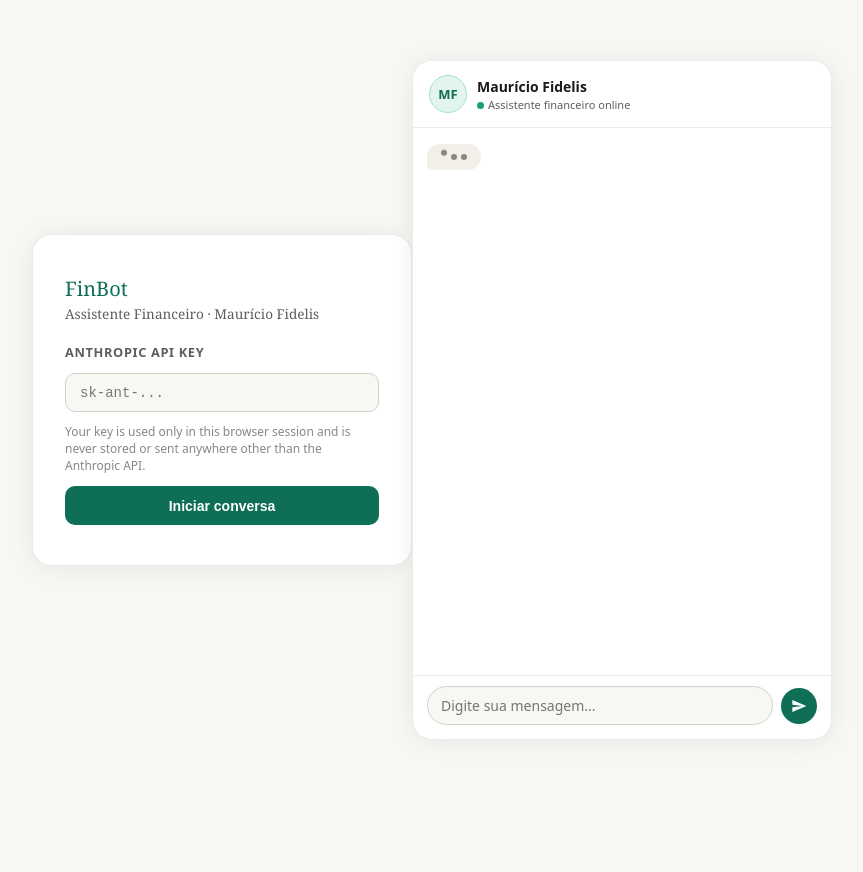
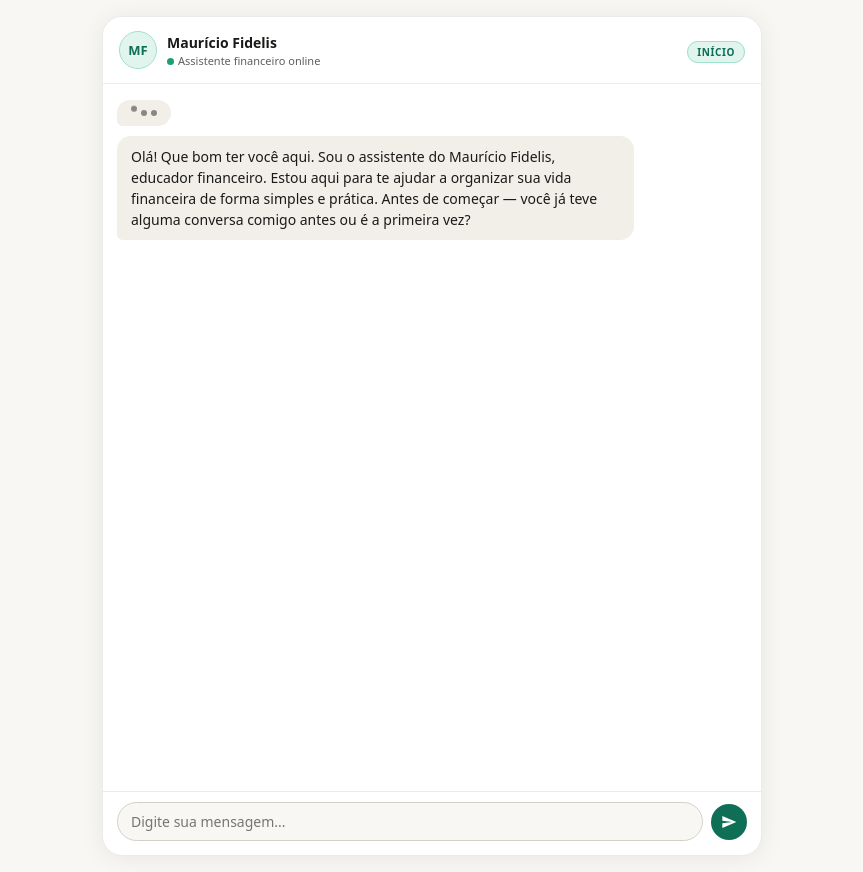
Before and after one commit to joaoBrRj91/assistant-financial-agent, a website with bundled scripts: page index.html in a window 1280 px wide. Shown: the whole page, without its empty margins (208-1071 px from the left). Before the commit the page ends 800 px from the top, so only its background shows below. Built offline with nearby package versions, Linux system fonts and the light colour scheme; some packages are replaced by stand-ins of ours; no server answers.

Commit message:
Remove sidebar conection key claude api and change side chat

```diff
--- a/index.html
+++ b/index.html
@@ -8,30 +8,8 @@
 </head>
 <body>
 
-  <!-- API Key Entry Screen -->
-  <div id="api-key-screen">
-    <div class="key-screen-logo">
-      FinBot
-      <span>Assistente Financeiro · Maurício Fidelis</span>
-    </div>
-    <form id="api-key-form" style="display:flex;flex-direction:column;gap:0.75rem;">
-      <label class="key-screen-label" for="api-key-input">Anthropic API Key</label>
-      <input
-        id="api-key-input"
-        type="password"
-        placeholder="sk-ant-..."
-        autocomplete="off"
-        required
-      />
-      <p class="key-screen-hint">
-        Your key is used only in this browser session and is never stored or sent anywhere other than the Anthropic API.
-      </p>
-      <button id="start-btn" type="submit">Iniciar conversa</button>
-    </form>
-  </div>
-
   <!-- Chat Application -->
-  <div id="app" hidden>
+  <div id="app">
     <!-- Header -->
     <header class="header">
       <div class="avatar">MF</div>
--- a/src/hooks/useConversation.js
+++ b/src/hooks/useConversation.js
@@ -1,33 +1,38 @@
-import { callAnthropicAPI } from '../services/anthropicService.js'
-import { parseSpecialTokens } from '../utils/tokenParser.js'
-import { SYSTEM_PROMPT } from '../constants/systemPrompt.js'
+import { callAnthropicAPI } from "../services/anthropicService.js";
+import { parseSpecialTokens } from "../utils/tokenParser.js";
+import { SYSTEM_PROMPT } from "../constants/systemPrompt.js";
 
-const STORAGE_KEY = 'mf_chat_history'
+const STORAGE_KEY = "mf_chat_history";
 
 const OPENING_MESSAGE = {
-  role: 'assistant',
+  role: "assistant",
   content:
-    'Olá! Que bom ter você aqui. Sou o assistente do Maurício Fidelis, educador financeiro. ' +
-    'Estou aqui para te ajudar a organizar sua vida financeira de forma simples e prática. ' +
-    'Antes de começar — você já teve alguma conversa comigo antes ou é a primeira vez?'
-}
+    "Olá! Que bom ter você aqui. Sou o assistente do Maurício Fidelis, educador financeiro. " +
+    "Estou aqui para te ajudar a organizar sua vida financeira de forma simples e prática. " +
+    "Antes de começar — você já teve alguma conversa comigo antes ou é a primeira vez?",
+};
 
 const FALLBACK_MESSAGE = {
-  role: 'assistant',
-  content: 'Tive um problema de conexão. Pode tentar de novo?'
-}
+  role: "assistant",
+  content: "Tive um problema de conexão. Pode tentar de novo?",
+};
 
-const FALLBACK_PAYLOAD = { text: null, calcData: null, isCTA: false, returningTheme: null }
+const FALLBACK_PAYLOAD = {
+  text: null,
+  calcData: null,
+  isCTA: false,
+  returningTheme: null,
+};
 
 function loadFromStorage() {
   try {
-    const raw = localStorage.getItem(STORAGE_KEY)
-    if (!raw) return null
-    const parsed = JSON.parse(raw)
-    if (!Array.isArray(parsed)) return null
-    return parsed
+    const raw = localStorage.getItem(STORAGE_KEY);
+    if (!raw) return null;
+    const parsed = JSON.parse(raw);
+    if (!Array.isArray(parsed)) return null;
+    return parsed;
   } catch {
-    return null
+    return null;
   }
 }
 
@@ -39,62 +44,66 @@
  * @returns {{ getState: Function, sendMessage: Function, subscribe: Function }}
  */
 export function useConversation(apiKey) {
-  let _messages = loadFromStorage() ?? [OPENING_MESSAGE]
-  let _isLoading = false
-  let _lastPayload = null
-  const _listeners = new Set()
+  let _messages = loadFromStorage() ?? [OPENING_MESSAGE];
+  let _isLoading = false;
+  let _lastPayload = null;
+  const _listeners = new Set();
 
   function _persist() {
-    localStorage.setItem(STORAGE_KEY, JSON.stringify(_messages))
+    localStorage.setItem(STORAGE_KEY, JSON.stringify(_messages));
   }
 
   function _notify() {
-    const state = getState()
-    _listeners.forEach(fn => fn(state))
+    const state = getState();
+    _listeners.forEach((fn) => fn(state));
   }
 
   function getState() {
     return {
       messages: [..._messages],
       isLoading: _isLoading,
-      lastPayload: _lastPayload
-    }
+      lastPayload: _lastPayload,
+    };
   }
 
   function subscribe(fn) {
-    _listeners.add(fn)
-    return () => _listeners.delete(fn)
+    _listeners.add(fn);
+    return () => _listeners.delete(fn);
   }
 
   async function sendMessage(userText) {
     // Optimistic update — user message visible immediately
-    _messages = [..._messages, { role: 'user', content: userText }]
-    _isLoading = true
-    _lastPayload = null
-    _persist()
-    _notify()
+    _messages = [..._messages, { role: "user", content: userText }];
+    _isLoading = true;
+    _lastPayload = null;
+    _persist();
+    _notify();
 
     try {
-      const rawResponse = await callAnthropicAPI(_messages, SYSTEM_PROMPT, apiKey)
-      const parsed = parseSpecialTokens(rawResponse)
+      const rawResponse = await callAnthropicAPI(
+        _messages,
+        SYSTEM_PROMPT,
+        apiKey,
+      );
+      const parsed = parseSpecialTokens(rawResponse);
 
       // Store raw response so the model sees its own tokens in future turns
-      _messages = [..._messages, { role: 'assistant', content: rawResponse }]
+      _messages = [..._messages, { role: "assistant", content: rawResponse }];
       _lastPayload = {
         text: parsed.text,
         calcData: parsed.calcData,
         isCTA: parsed.isCTA,
-        returningTheme: parsed.returningTheme
-      }
+        returningTheme: parsed.returningTheme,
+      };
     } catch {
-      _messages = [..._messages, FALLBACK_MESSAGE]
-      _lastPayload = { ...FALLBACK_PAYLOAD }
+      _messages = [..._messages, FALLBACK_MESSAGE];
+      _lastPayload = { ...FALLBACK_PAYLOAD };
     } finally {
-      _isLoading = false
-      _persist()
-      _notify()
+      _isLoading = false;
+      _persist();
+      _notify();
     }
   }
 
-  return { getState, sendMessage, subscribe }
+  return { getState, sendMessage, subscribe };
 }
--- a/src/styles/main.css
+++ b/src/styles/main.css
@@ -1,45 +1,51 @@
 /* ── Design Tokens ─────────────────────────────────────── */
 :root {
-  --teal-50:  #E1F5EE;
-  --teal-100: #9FE1CB;
-  --teal-400: #1D9E75;
-  --teal-600: #0F6E56;
+  --teal-50: #e1f5ee;
+  --teal-100: #9fe1cb;
+  --teal-400: #1d9e75;
+  --teal-600: #0f6e56;
   --teal-800: #085041;
-  --teal-900: #04342C;
+  --teal-900: #04342c;
 
-  --blue-50:  #E3F0FC;
-  --blue-100: #A8CFEF;
-  --blue-400: #2676B8;
-  --blue-600: #1A5A8E;
+  --blue-50: #e3f0fc;
+  --blue-100: #a8cfef;
+  --blue-400: #2676b8;
+  --blue-600: #1a5a8e;
 
-  --amber-50:  #FAEEDA;
-  --amber-100: #F5D89A;
-  --amber-400: #BA7517;
-  --amber-600: #854F0B;
+  --amber-50: #faeeda;
+  --amber-100: #f5d89a;
+  --amber-400: #ba7517;
+  --amber-600: #854f0b;
 
-  --gray-50:  #F1EFE8;
-  --gray-100: #D3D1C7;
+  --gray-50: #f1efe8;
+  --gray-100: #d3d1c7;
   --gray-400: #888780;
-  --gray-600: #5F5E5A;
+  --gray-600: #5f5e5a;
   --gray-800: #444441;
 
-  --bg:      #f8f7f4;
+  --bg: #f8f7f4;
   --surface: #ffffff;
-  --border:  rgba(0, 0, 0, 0.08);
-  --text:    #1a1a18;
-  --text-muted: #5F5E5A;
+  --border: rgba(0, 0, 0, 0.08);
+  --text: #1a1a18;
+  --text-muted: #5f5e5a;
 
   --radius-sm: 6px;
   --radius-md: 10px;
   --radius-lg: 14px;
   --radius-xl: 20px;
 
-  --font-serif: 'Georgia', serif;
+  --font-serif: "Georgia", serif;
   --font-ui: system-ui, -apple-system, sans-serif;
 }
 
 /* ── Reset ─────────────────────────────────────────────── */
-*, *::before, *::after { box-sizing: border-box; margin: 0; padding: 0; }
+*,
+*::before,
+*::after {
+  box-sizing: border-box;
+  margin: 0;
+  padding: 0;
+}
 body {
   font-family: var(--font-ui);
   background: var(--bg);
@@ -50,74 +56,16 @@
   padding: 1rem;
 }
 
-/* ── API Key Screen ─────────────────────────────────────── */
-#api-key-screen {
-  width: 380px;
-  max-width: 100%;
-  background: var(--surface);
-  border-radius: var(--radius-xl);
-  border: 0.5px solid var(--border);
-  padding: 2.5rem 2rem;
-  box-shadow: 0 2px 24px rgba(0, 0, 0, 0.07);
-  display: flex;
-  flex-direction: column;
-  gap: 1.25rem;
-}
-.key-screen-logo {
-  font-family: var(--font-serif);
-  font-size: 1.25rem;
-  color: var(--teal-600);
-  font-weight: 400;
-}
-.key-screen-logo span { color: var(--gray-600); font-size: 0.85rem; display: block; margin-top: 2px; }
-.key-screen-label {
-  font-size: 0.8rem;
-  font-weight: 600;
-  color: var(--text-muted);
-  letter-spacing: 0.05em;
-  text-transform: uppercase;
-}
-#api-key-input {
-  width: 100%;
-  padding: 0.65rem 0.875rem;
-  border: 1px solid var(--gray-100);
-  border-radius: var(--radius-md);
-  font-size: 0.875rem;
-  font-family: monospace;
-  background: var(--bg);
-  color: var(--text);
-  outline: none;
-  transition: border-color 0.15s;
-}
-#api-key-input:focus { border-color: var(--teal-400); }
-.key-screen-hint {
-  font-size: 0.75rem;
-  color: var(--gray-400);
-  line-height: 1.4;
-}
-#start-btn {
-  padding: 0.7rem 1.25rem;
-  background: var(--teal-600);
-  color: #fff;
-  border: none;
-  border-radius: var(--radius-md);
-  font-size: 0.875rem;
-  font-weight: 600;
-  cursor: pointer;
-  transition: background 0.15s;
-}
-#start-btn:hover { background: var(--teal-800); }
-
 /* ── Chat Shell ─────────────────────────────────────────── */
 #app {
-  width: 420px;
+  width: 660px;
   max-width: 100%;
   background: var(--surface);
   border-radius: var(--radius-xl);
   border: 0.5px solid var(--border);
   display: flex;
   flex-direction: column;
-  height: 680px;
+  height: 840px;
   overflow: hidden;
   box-shadow: 0 2px 24px rgba(0, 0, 0, 0.07);
 }
@@ -133,33 +81,66 @@
   flex-shrink: 0;
 }
 .avatar {
-  width: 38px; height: 38px;
+  width: 38px;
+  height: 38px;
   border-radius: 50%;
   background: var(--teal-50);
   border: 1.5px solid var(--teal-100);
-  display: flex; align-items: center; justify-content: center;
-  font-size: 13px; font-weight: 600; color: var(--teal-600);
+  display: flex;
+  align-items: center;
+  justify-content: center;
+  font-size: 13px;
+  font-weight: 600;
+  color: var(--teal-600);
   flex-shrink: 0;
 }
-.header-info { flex: 1; }
-.header-name { font-size: 14px; font-weight: 600; color: var(--text); }
-.header-sub  { font-size: 11px; color: var(--text-muted); margin-top: 1px; }
-.status-dot  {
-  width: 7px; height: 7px; border-radius: 50%;
+.header-info {
+  flex: 1;
+}
+.header-name {
+  font-size: 14px;
+  font-weight: 600;
+  color: var(--text);
+}
+.header-sub {
+  font-size: 11px;
+  color: var(--text-muted);
+  margin-top: 1px;
+}
+.status-dot {
+  width: 7px;
+  height: 7px;
+  border-radius: 50%;
   background: var(--teal-400);
-  display: inline-block; margin-right: 4px;
+  display: inline-block;
+  margin-right: 4px;
 }
 
 /* Stage badge (created by StageBadge component) */
 .stage-badge {
-  font-size: 10px; font-weight: 600; letter-spacing: 0.06em;
-  text-transform: uppercase; padding: 3px 9px;
+  font-size: 10px;
+  font-weight: 600;
+  letter-spacing: 0.06em;
+  text-transform: uppercase;
+  padding: 3px 9px;
   border-radius: 20px;
   transition: all 0.3s;
 }
-.stage-badge--teal  { background: var(--teal-50);  color: var(--teal-600);  border: 0.5px solid var(--teal-100); }
-.stage-badge--blue  { background: var(--blue-50);  color: var(--blue-600);  border: 0.5px solid var(--blue-100); }
-.stage-badge--amber { background: var(--amber-50); color: var(--amber-600); border: 0.5px solid var(--amber-100); }
+.stage-badge--teal {
+  background: var(--teal-50);
+  color: var(--teal-600);
+  border: 0.5px solid var(--teal-100);
+}
+.stage-badge--blue {
+  background: var(--blue-50);
+  color: var(--blue-600);
+  border: 0.5px solid var(--blue-100);
+}
+.stage-badge--amber {
+  background: var(--amber-50);
+  color: var(--amber-600);
+  border: 0.5px solid var(--amber-100);
+}
 
 /* ── Chat Area ──────────────────────────────────────────── */
 .chat-area {
@@ -173,9 +154,16 @@
 }
 
 /* ── Message Bubbles ────────────────────────────────────── */
-.msg-wrap         { display: flex; flex-direction: column; }
-.msg-wrap.user    { align-items: flex-end; }
-.msg-wrap.bot     { align-items: flex-start; }
+.msg-wrap {
+  display: flex;
+  flex-direction: column;
+}
+.msg-wrap.user {
+  align-items: flex-end;
+}
+.msg-wrap.bot {
+  align-items: flex-start;
+}
 .msg {
   max-width: 82%;
   padding: 10px 14px;
@@ -208,16 +196,27 @@
   width: fit-content;
 }
 #typing-indicator span {
-  width: 6px; height: 6px;
+  width: 6px;
+  height: 6px;
   border-radius: 50%;
   background: var(--gray-400);
   animation: bounce 1.2s infinite;
 }
-#typing-indicator span:nth-child(2) { animation-delay: 0.2s; }
-#typing-indicator span:nth-child(3) { animation-delay: 0.4s; }
+#typing-indicator span:nth-child(2) {
+  animation-delay: 0.2s;
+}
+#typing-indicator span:nth-child(3) {
+  animation-delay: 0.4s;
+}
 @keyframes bounce {
-  0%, 60%, 100% { transform: translateY(0); }
-  30% { transform: translateY(-5px); }
+  0%,
+  60%,
+  100% {
+    transform: translateY(0);
+  }
+  30% {
+    transform: translateY(-5px);
+  }
 }
 
 /* ── Reserve Card ───────────────────────────────────────── */
@@ -267,7 +266,11 @@
   line-height: 1.5;
   color: var(--text);
 }
-.cta-card { display: flex; flex-direction: column; gap: 6px; }
+.cta-card {
+  display: flex;
+  flex-direction: column;
+  gap: 6px;
+}
 .cta-card__heading {
   font-family: var(--font-serif);
   font-size: 0.95rem;
@@ -294,7 +297,7 @@
 }
 .stage-divider::before,
 .stage-divider::after {
-  content: '';
+  content: "";
   flex: 1;
   height: 1px;
   background: var(--gray-100);
@@ -341,13 +344,19 @@
   cursor: pointer;
   transition: all 0.15s;
 }
-.quick-reply-btn:hover { border-color: var(--teal-400); color: var(--teal-600); }
+.quick-reply-btn:hover {
+  border-color: var(--teal-400);
+  color: var(--teal-600);
+}
 .quick-reply-btn--primary.teal {
   background: var(--teal-600);
   border-color: var(--teal-600);
   color: #fff;
 }
-.quick-reply-btn--primary.teal:hover { background: var(--teal-800); border-color: var(--teal-800); }
+.quick-reply-btn--primary.teal:hover {
+  background: var(--teal-800);
+  border-color: var(--teal-800);
+}
 
 /* ── Input Area ─────────────────────────────────────────── */
 .input-area {
@@ -371,18 +380,34 @@
   transition: border-color 0.15s;
   resize: none;
 }
-#msg-input:focus { border-color: var(--teal-400); }
-#msg-input:disabled { opacity: 0.5; }
+#msg-input:focus {
+  border-color: var(--teal-400);
+}
+#msg-input:disabled {
+  opacity: 0.5;
+}
 #send-btn {
-  width: 36px; height: 36px;
+  width: 36px;
+  height: 36px;
   border-radius: 50%;
   background: var(--teal-600);
   border: none;
   cursor: pointer;
-  display: flex; align-items: center; justify-content: center;
+  display: flex;
+  align-items: center;
+  justify-content: center;
   flex-shrink: 0;
   transition: background 0.15s;
 }
-#send-btn:hover:not(:disabled) { background: var(--teal-800); }
-#send-btn:disabled { opacity: 0.5; cursor: not-allowed; }
-#send-btn svg { width: 16px; height: 16px; fill: #fff; }
+#send-btn:hover:not(:disabled) {
+  background: var(--teal-800);
+}
+#send-btn:disabled {
+  opacity: 0.5;
+  cursor: not-allowed;
+}
+#send-btn svg {
+  width: 16px;
+  height: 16px;
+  fill: #fff;
+}
--- a/src/ui/domRefs.js
+++ b/src/ui/domRefs.js
@@ -1,9 +1,6 @@
 // DOM element references — resolved once at module load time.
 // The script tag is at the end of <body>, so all elements exist when this runs.
 
-export const apiKeyScreen    = document.getElementById('api-key-screen')
-export const apiKeyForm      = document.getElementById('api-key-form')
-export const apiKeyInput     = document.getElementById('api-key-input')
 export const app             = document.getElementById('app')
 export const chatArea        = document.getElementById('chat-area')
 export const stageBadgeSlot  = document.getElementById('stage-badge-slot')
```
Also changed, not shown: src/main.js (+2 -10 lines), 1 other file.
